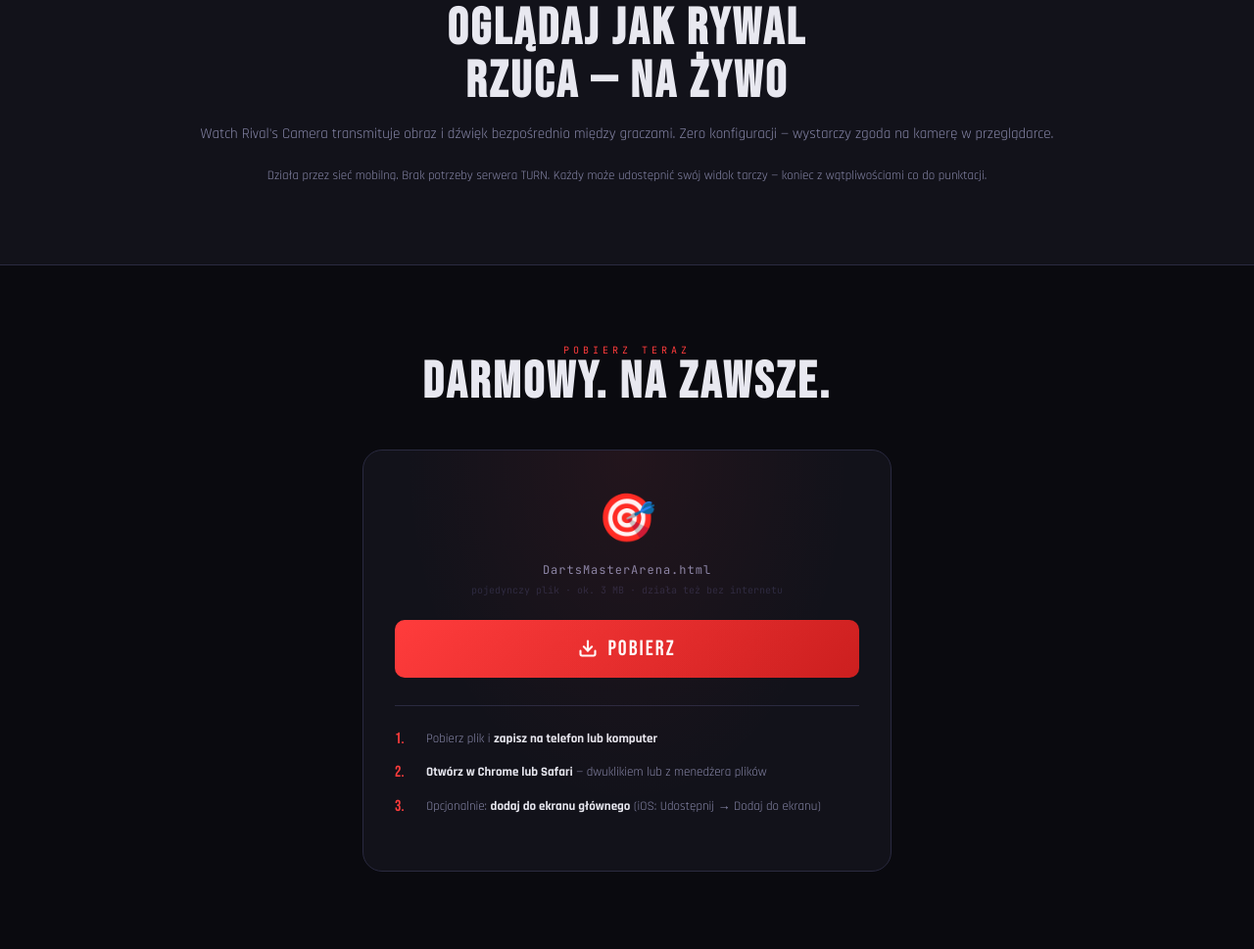
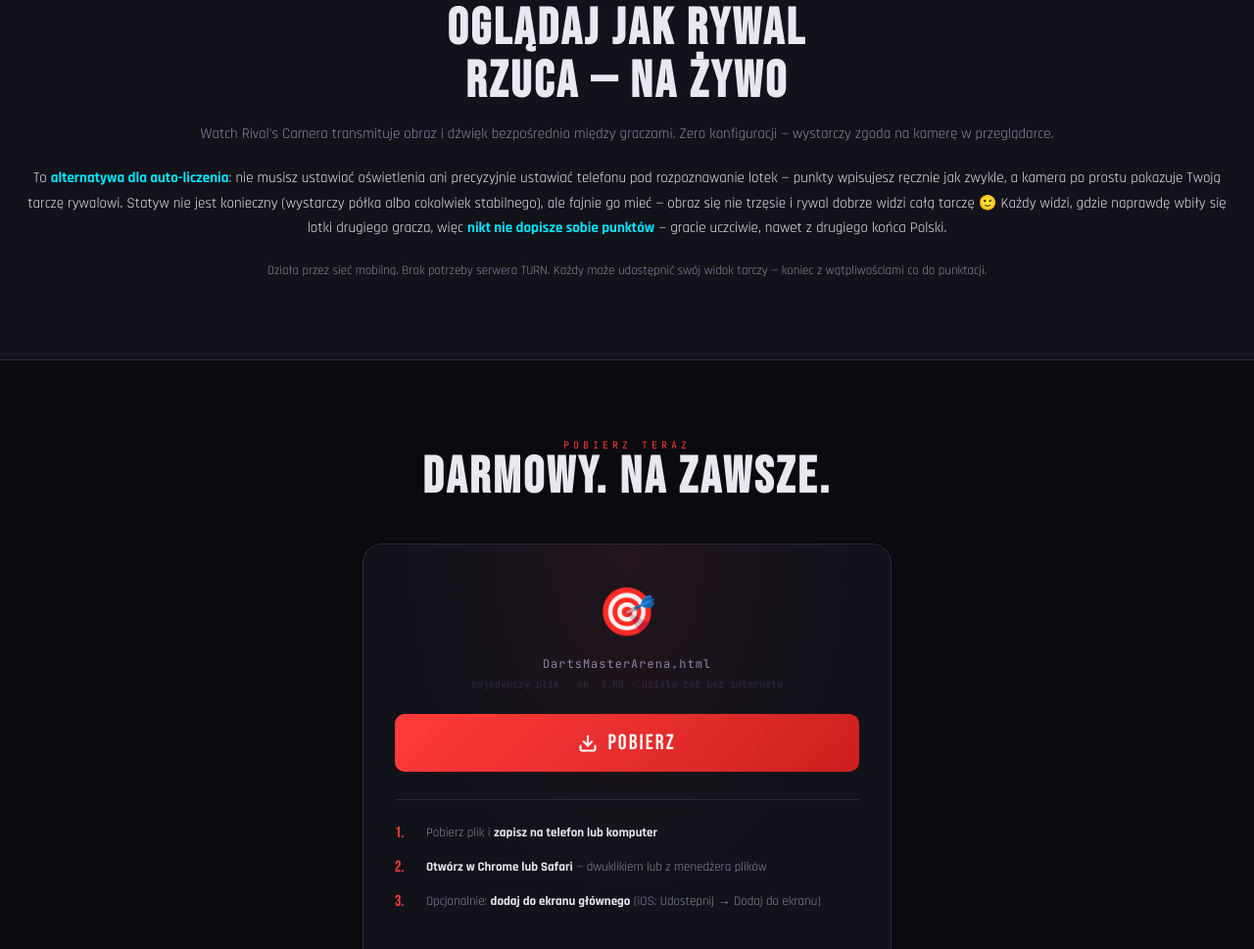
Before and after one commit to DartsMasterPRO/darts-master-pro-website, a plain HTML site: page index.html in a window 1280 px wide. Shown: the part 10807-11776 px from the top of the page at 98% size. Drawn offline with Linux system fonts and the light colour scheme.

Commit message:
Add files via upload

```diff
--- a/index.html
+++ b/index.html
@@ -802,6 +802,9 @@ footer{background:var(--surface);border-top:1px solid var(--border);padding:28px
   <p style="color:var(--muted);font-size:15px;line-height:1.7;margin-bottom:20px">
     Watch Rival's Camera transmituje obraz i dźwięk bezpośrednio między graczami. Zero konfiguracji — wystarczy zgoda na kamerę w przeglądarce.
   </p>
+  <p style="color:var(--text);font-size:15px;line-height:1.7;margin-bottom:20px">
+    To <b style="color:var(--cyan)">alternatywa dla auto-liczenia</b>: nie musisz ustawiać oświetlenia ani precyzyjnie ustawiać telefonu pod rozpoznawanie lotek — punkty wpisujesz ręcznie jak zwykle, a kamera po prostu pokazuje Twoją tarczę rywalowi. Statyw nie jest konieczny (wystarczy półka albo cokolwiek stabilnego), ale fajnie go mieć — obraz się nie trzęsie i rywal dobrze widzi całą tarczę 🙂 Każdy widzi, gdzie naprawdę wbiły się lotki drugiego gracza, więc <b style="color:var(--cyan)">nikt nie dopisze sobie punktów</b> — gracie uczciwie, nawet z drugiego końca Polski.
+  </p>
   <p style="color:var(--muted);font-size:13px;line-height:1.6">
     Działa przez sieć mobilną. Brak potrzeby serwera TURN. Każdy może udostępnić swój widok tarczy — koniec z wątpliwościami co do punktacji.
   </p>
```
